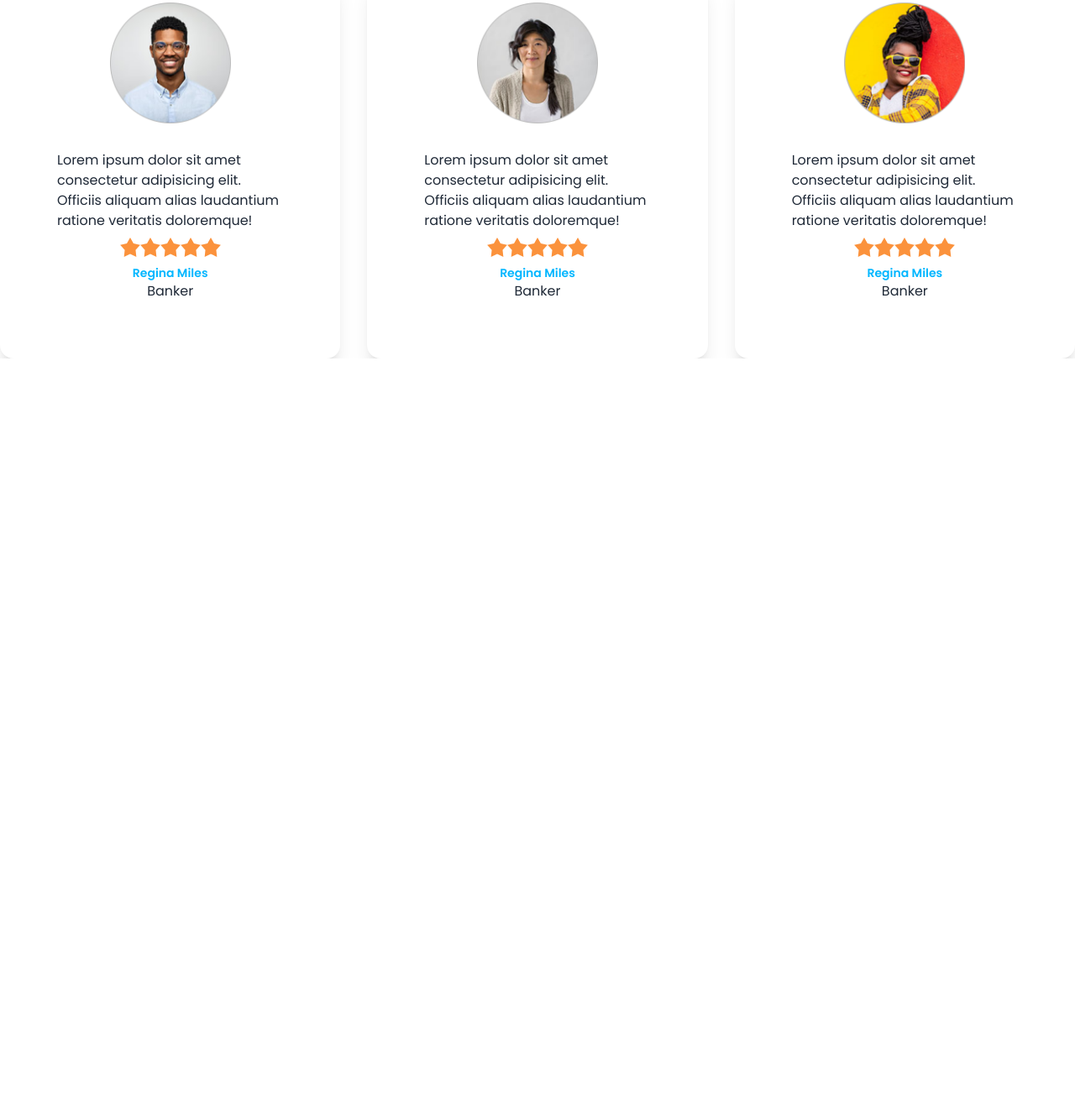
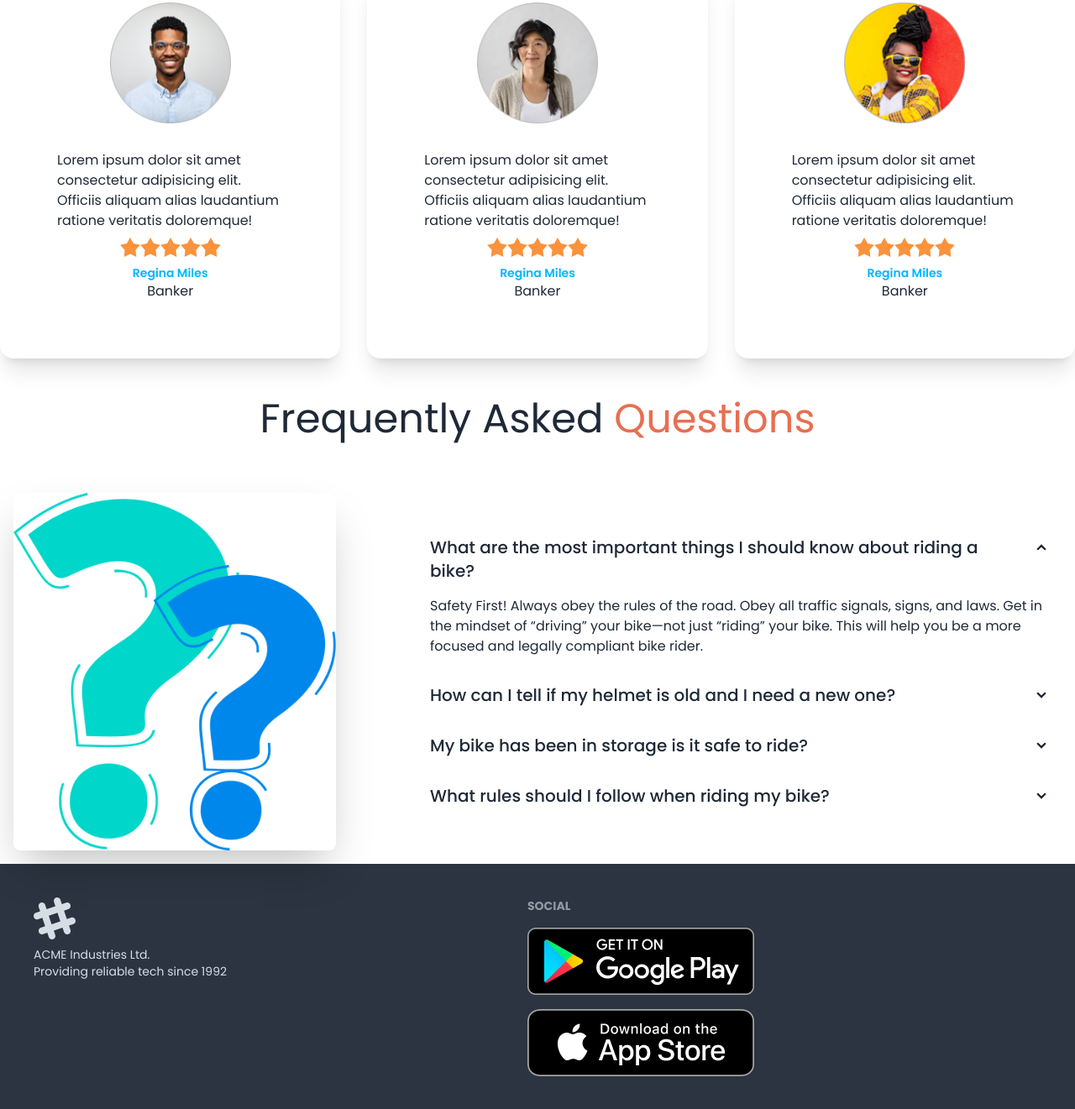
Before and after one commit to Hasibur805/biker-zoon-daigyui, a plain HTML site: page index.html in a window 1280 px wide. Shown: the part 1925-3246 px from the top of the page at 84% size. Before the commit the page ends 2352 px from the top, so only its background shows below. Drawn offline with nearby package versions, Linux system fonts and the light colour scheme.

Commit message:
footer commit

```diff
--- a/index.html
+++ b/index.html
@@ -306,9 +306,80 @@
                   </div>
             </div>
            </section>
+           <!-- faq -->
+            <section>
+              <div class="my-12">
+                <h3 class="text-5xl font-semi-bold text-center my-12">Frequently Asked <span class="text-bike-primary"> Questions</span></h3>
+              </div>
+                <div class="hero-content flex-col lg:flex-row lg:gap-24">
+                  <img
+                    src="images/others/faq.png"
+                    class="max-w-sm rounded-lg shadow-2xl" />
+                  <div>
+                    <div class="collapse collapse-arrow ">
+                      <input type="radio" name="my-accordion-2" checked="checked" />
+                      <div class="collapse-title text-xl font-medium">What are the most important things I should
+                        know about riding a bike?</div>
+                      <div class="collapse-content">
+                        <p>Safety First! Always obey the rules of the road. Obey all traffic signals, signs, and laws. Get in the mindset of “driving” your bike—not just “riding” your bike. This will help you be a more focused and legally compliant bike rider. </p>
+                      </div>
+                    </div>
+                    <div class="collapse collapse-arrow ">
+                      <input type="radio" name="my-accordion-2" />
+                      <div class="collapse-title text-xl font-medium">How can I tell if my helmet is old and I need a
+                        new one?</div>
+                      <div class="collapse-content">
+                        <p>hello</p>
+                      </div>
+                    </div>
+                    <div class="collapse collapse-arrow ">
+                      <input type="radio" name="my-accordion-2" />
+                      <div class="collapse-title text-xl font-medium">My bike has been in storage is it safe to ride?</div>
+                      <div class="collapse-content">
+                        <p>hello</p>
+                      </div>
+                    </div>
+                    <div class="collapse collapse-arrow ">
+                      <input type="radio" name="my-accordion-2" />
+                      <div class="collapse-title text-xl font-medium">What rules should I follow when riding my bike?</div>
+                      <div class="collapse-content">
+                        <p>hello</p>
+                      </div>
+                    </div>
+                  </div>
+                </div>
+              </div>
+            </section>
     </main>
-    <footer>
-
+    <footer class="footer bg-neutral text-neutral-content p-10">
+      <aside class="align-center">
+        <svg
+          width="50"
+          height="50"
+          viewBox="0 0 24 24"
+          xmlns="http://www.w3.org/2000/svg"
+          fill-rule="evenodd"
+          clip-rule="evenodd"
+          class="fill-current">
+          <path
+            d="M22.672 15.226l-2.432.811.841 2.515c.33 1.019-.209 2.127-1.23 2.456-1.15.325-2.148-.321-2.463-1.226l-.84-2.518-5.013 1.677.84 2.517c.391 1.203-.434 2.542-1.831 2.542-.88 0-1.601-.564-1.86-1.314l-.842-2.516-2.431.809c-1.135.328-2.145-.317-2.463-1.229-.329-1.018.211-2.127 1.231-2.456l2.432-.809-1.621-4.823-2.432.808c-1.355.384-2.558-.59-2.558-1.839 0-.817.509-1.582 1.327-1.846l2.433-.809-.842-2.515c-.33-1.02.211-2.129 1.232-2.458 1.02-.329 2.13.209 2.461 1.229l.842 2.515 5.011-1.677-.839-2.517c-.403-1.238.484-2.553 1.843-2.553.819 0 1.585.509 1.85 1.326l.841 2.517 2.431-.81c1.02-.33 2.131.211 2.461 1.229.332 1.018-.21 2.126-1.23 2.456l-2.433.809 1.622 4.823 2.433-.809c1.242-.401 2.557.484 2.557 1.838 0 .819-.51 1.583-1.328 1.847m-8.992-6.428l-5.01 1.675 1.619 4.828 5.011-1.674-1.62-4.829z"></path>
+        </svg>
+        <p>
+          ACME Industries Ltd.
+          <br />
+          Providing reliable tech since 1992
+        </p>
+      </aside>
+      <nav>
+        <h6 class="footer-title">Social</h6>
+        <div class="grid grid-col gap-4">
+          <a>
+            <img src="images/others/android.png" alt="">
+          <a>
+            <img src="images/others/ios.png" alt="">
+          </a>
+        </div>
+      </nav>
     </footer>
 
 </body>
```
